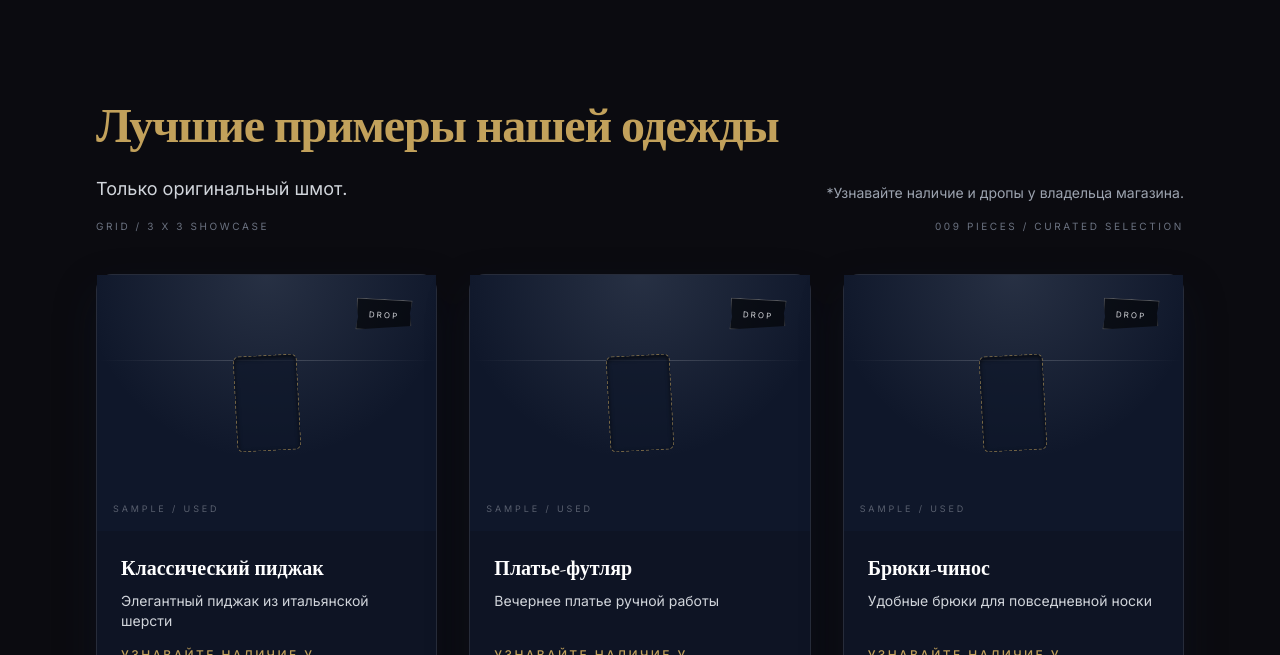
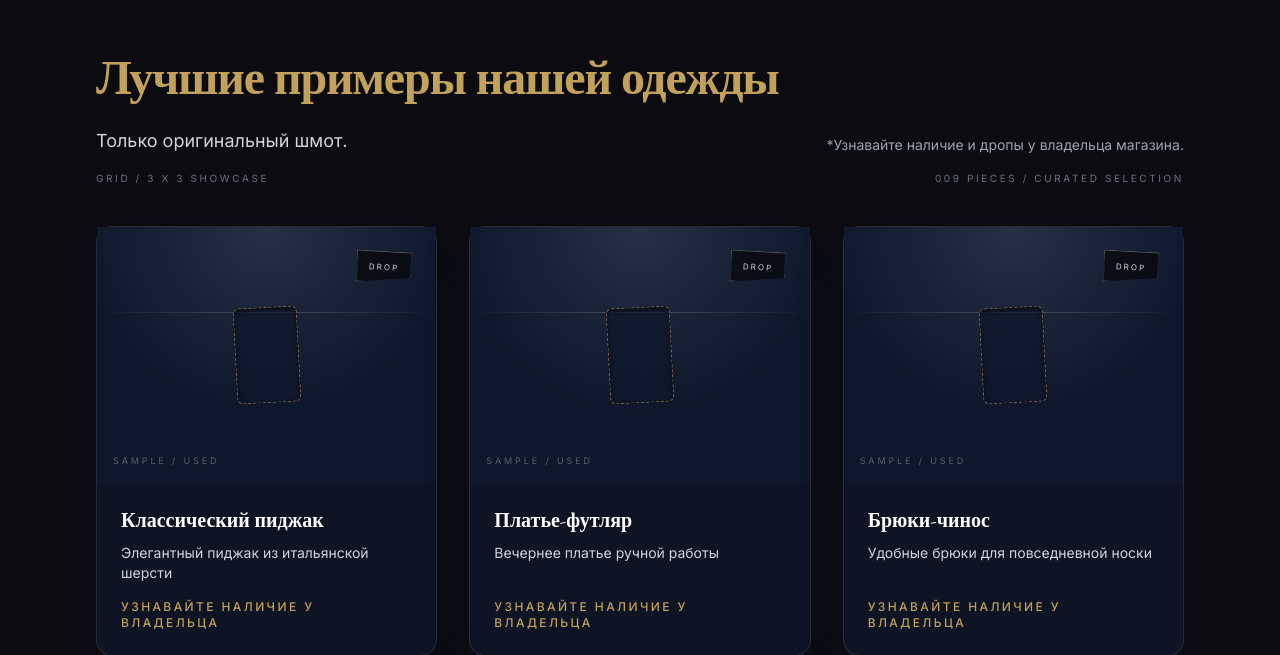
Before and after one commit to desperado616/lefevralov-store, a Next.js app: page / in a window 1280 px wide. Shown: the part 1065-1720 px from the top of the page. Built offline with nearby package versions, Linux system fonts and the light colour scheme.

Commit message:
Update WorksSection.tsx

```diff
--- a/components/WorksSection.tsx
+++ b/components/WorksSection.tsx
@@ -49,7 +49,7 @@ export function WorksSection() {
     <section
       id="catalog"
       aria-labelledby="works-title"
-      className="section-container py-20 sm:py-24 md:py-32"
+      className="section-container py-12 sm:py-16 md:py-20"
     >
       <div className="flex flex-col gap-6 md:flex-row md:items-end md:justify-between">
         <div>
```
